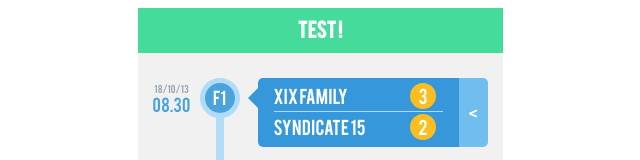
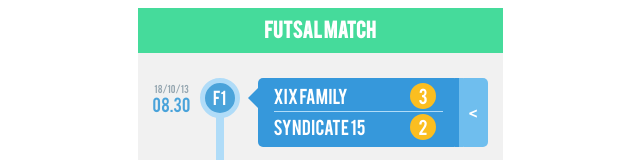
Before and after one commit to solaris18/livescore, a plain HTML site: page index.html in a window 1280 px wide. Shown: the top 160 px of the page, without its empty margins (320-960 px from the left). Drawn offline with nearby package versions, Linux system fonts and the light colour scheme.

Commit message:
add read me

```diff
--- a/index.html
+++ b/index.html
@@ -11,7 +11,7 @@
     <script type='text/javascript'>
       $(function () {
         $('#container-test').liveScore({
-          title: 'Test !',
+          title: 'Futsal Match',
           data: [{
             players: ['XIX Family', 'Syndicate 15'],
             time: ['18/10/13', '08.30'],
```
Also changed, not shown: 1 other file.
